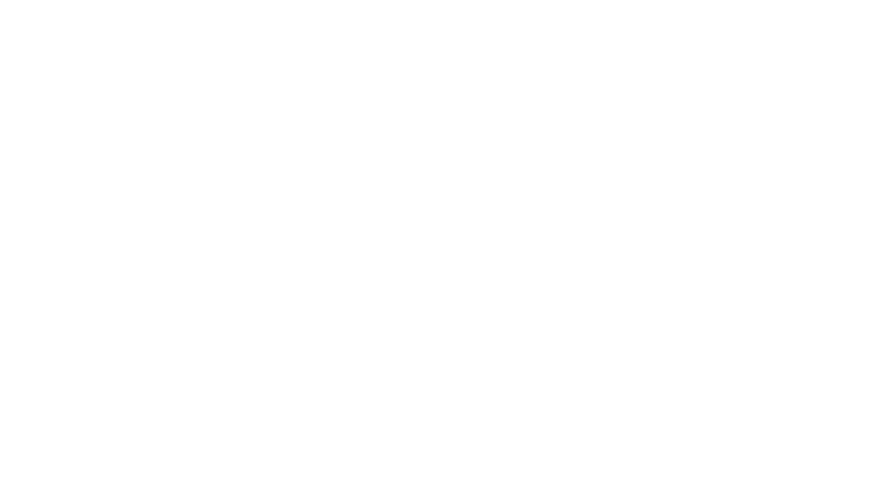
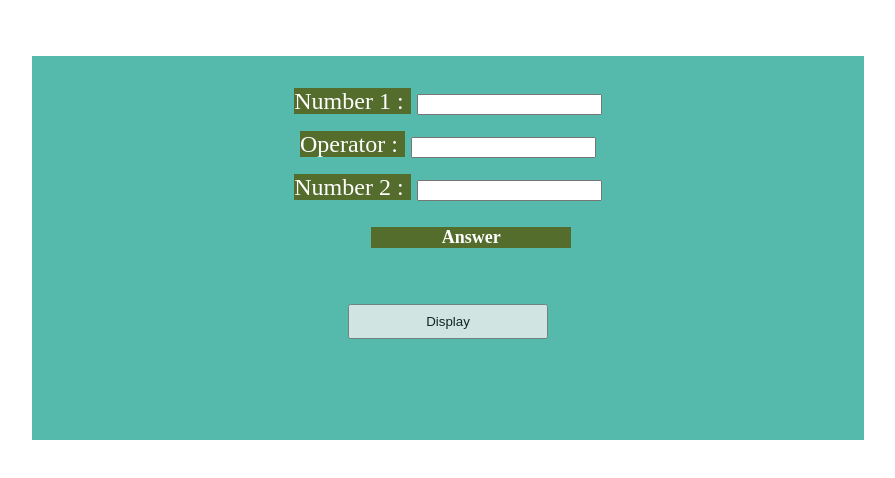
Before and after one commit to Mihlali-Ma/JSExercise, a plain HTML site: page index.html in a window 1280 px wide. Shown: the whole page, without its empty margins (200-1095 px from the left). Drawn offline with Linux system fonts and the light colour scheme.

Commit message:
question3

```diff
--- a/index.html
+++ b/index.html
@@ -4,9 +4,12 @@
     <meta charset="UTF-8">
     <meta http-equiv="X-UA-Compatible" content="IE=edge">
     <meta name="viewport" content="width=device-width, initial-scale=1.0">
+    <link rel="stylesheet" href="./style/styles.css">
     <title>Document</title>
 </head>
 <body>
+
+
     <!--QUESTION 1
         1.Varieble: Is a storage that contains value.
         2.Value: Is a reprisintation of somthing, that can be maipulated.
@@ -25,6 +28,34 @@
 
           continues on code.js
     -->
+    <!--QUESTION 2-->
+     <div class="container">
+        <div class="numbers-1">
+            <label for="number1" class="numb">Number 1 :</label>
+            <input type="text" name="number1" id="numb1">
+        </div>
+
+        <div class="oparate">
+            <label class="rations" for="ops">Operator :</label>
+            <input type="text" name="ops" id="sums">
+        </div>
+        <div class="numbers-2">
+            <label for="number2" class="numb">Number 2 :</label>
+            <input type="text" name="number2" id="numb2">
+        </div>
+        <div class="answer">
+            <div>
+                <h4>Answer</h4>
+            </div>
+            <div>
+            <p id="answer"></p>
+            </div>
+        </div>
+        <div class="button">
+            <button id="display" onclick="btnResult()">Display</button>
+        </div>
+
+    </div>
 
     <script src="./script/code.js"></script>
 </body>
--- a/script/code.js
+++ b/script/code.js
@@ -46,3 +46,24 @@ for (let i = 0; i < address.length; i++) {
     console.log(address[i]);
 
 }
+
+
+
+
+
+function btnResult(){
+    let numb1 = +document.querySelector("#numb1").value
+    let operator = document.querySelector("#sums").value
+    let numb2 = +document.querySelector("#numb2").value
+    let result = document.querySelector("#answer")
+
+    if (operator == "+"){
+         result.innerText = numb1 + numb2;
+    }else if (operator == "-"){
+         result.innerText = numb1 - numb2;
+    } else if (operator == "*"){
+         result.innerText = numb1 * numb2;
+    }else if (operator == "/"){
+         result.innerText = numb1 / numb2;
+    }
+}
--- a/style/styles.css
+++ b/style/styles.css
@@ -0,0 +1,78 @@
+.container{
+    text-align: center;
+    padding: 2rem;
+    height: 20rem;
+    align-items: center;
+    margin-top: 3rem;
+    background-color: rgba(85,186,171,255);
+    width: 60%;
+
+}
+
+body{
+    display: flex;
+    justify-content: center;
+    width: 100%;
+    height: 100vh;
+}
+
+.numbers-1{
+    margin-bottom: 1rem;
+}
+
+label{
+    width: 200px;
+}
+
+.oparate{
+    margin-bottom: 1rem;
+}
+
+.numbers-2{
+    margin-bottom: 1rem;
+    padding-bottom: 2px;
+}
+
+.rations{
+    padding-right: .45rem;
+    background-color: #546c2c;
+    width: 2%;
+}
+
+.answer{
+    font-size: large;
+    background-color: #546c2c;
+    width:200px ;
+    margin-left: 40%;
+}
+
+button{
+    opacity: .8;
+    margin-top: 2rem;
+    padding: .5rem;
+    width: 200px;
+}
+
+button:hover{
+    opacity: 1;
+}
+
+.container{
+    color:white;
+    font-size: x-large;
+}
+
+.numb{
+    padding-right: .45rem;
+    background-color: #546c2c;
+    width: 2%;
+}
+
+@media screen and (max-width:466px){
+    .answer{
+        opacity: .8;
+        margin-top: 2rem;
+        padding: .5rem;
+        margin-left: 1%
+    }
+}
```
